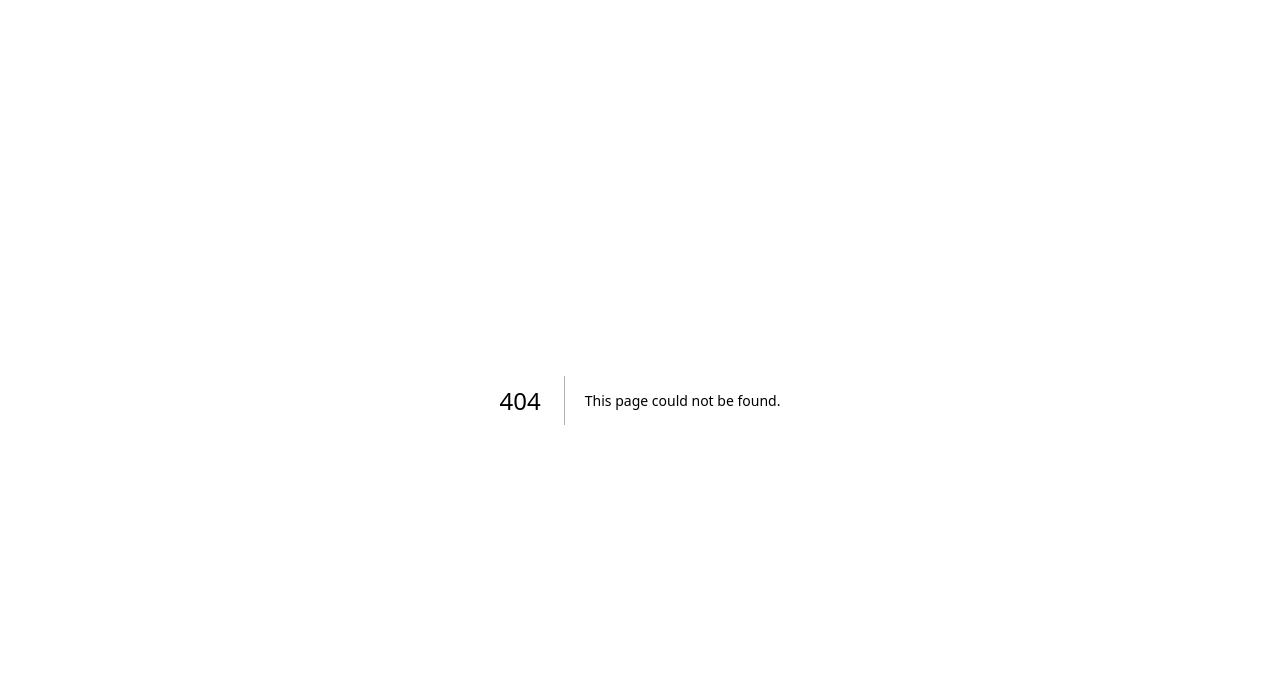
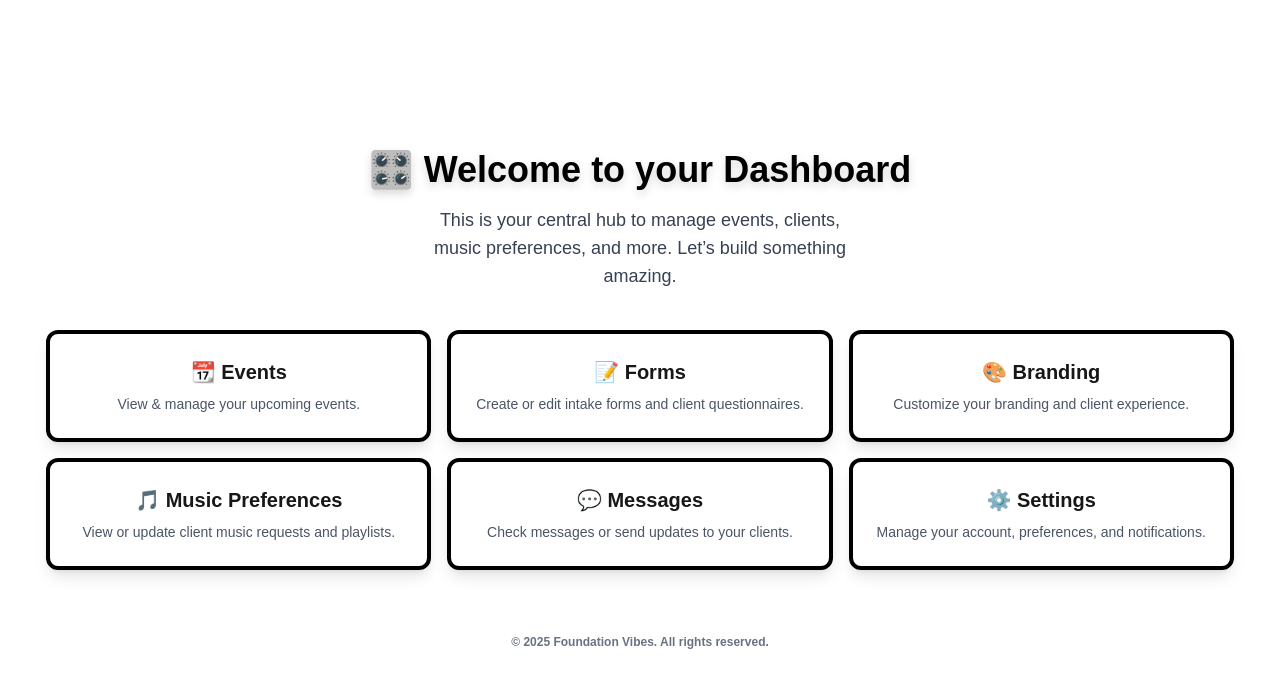
Before and after one commit to FoundationVibes/foundation-dj-app, a Next.js app: page /dashboard in a window 1280 px wide. Before the commit this address had no page. Shown: the top 688 px of the page. Built offline with nearby package versions, Linux system fonts and the light colour scheme.

Commit message:
Reinstall dashboard page layout

```diff
--- /dev/null
+++ b/src/app/dashboard/page.tsx
@@ -0,0 +1,57 @@
+"use client";
+import { useRouter } from "next/navigation";
+import { useEffect } from "react";
+
+export default function Dashboard() {
+  const router = useRouter();
+
+  useEffect(() => {
+    // Simulated auth check
+    const isLoggedIn = true;
+    if (!isLoggedIn) {
+      router.push("/");
+    }
+  }, [router]);
+
+  return (
+    <main className="min-h-screen bg-white flex flex-col justify-center items-center px-4">
+      <div className="text-center">
+        <h1 className="text-4xl font-extrabold text-black mb-4 drop-shadow-lg">
+          🎛️ Welcome to your Dashboard
+        </h1>
+        <p className="text-lg text-gray-700 max-w-md mx-auto mb-10">
+          This is your central hub to manage events, clients, music preferences, and more. Let’s build something amazing.
+        </p>
+        <div className="grid gap-4 grid-cols-1 sm:grid-cols-2 md:grid-cols-3">
+          <div className="border-4 border-black rounded-xl p-6 shadow-lg hover:bg-cyan-50 cursor-pointer">
+            <h2 className="text-xl font-bold mb-2">📆 Events</h2>
+            <p className="text-sm text-gray-600">View & manage your upcoming events.</p>
+          </div>
+          <div className="border-4 border-black rounded-xl p-6 shadow-lg hover:bg-cyan-50 cursor-pointer">
+            <h2 className="text-xl font-bold mb-2">📝 Forms</h2>
+            <p className="text-sm text-gray-600">Create or edit intake forms and client questionnaires.</p>
+          </div>
+          <div className="border-4 border-black rounded-xl p-6 shadow-lg hover:bg-cyan-50 cursor-pointer">
+            <h2 className="text-xl font-bold mb-2">🎨 Branding</h2>
+            <p className="text-sm text-gray-600">Customize your branding and client experience.</p>
+          </div>
+          <div className="border-4 border-black rounded-xl p-6 shadow-lg hover:bg-cyan-50 cursor-pointer">
+            <h2 className="text-xl font-bold mb-2">🎵 Music Preferences</h2>
+            <p className="text-sm text-gray-600">View or update client music requests and playlists.</p>
+          </div>
+          <div className="border-4 border-black rounded-xl p-6 shadow-lg hover:bg-cyan-50 cursor-pointer">
+            <h2 className="text-xl font-bold mb-2">💬 Messages</h2>
+            <p className="text-sm text-gray-600">Check messages or send updates to your clients.</p>
+          </div>
+          <div className="border-4 border-black rounded-xl p-6 shadow-lg hover:bg-cyan-50 cursor-pointer">
+            <h2 className="text-xl font-bold mb-2">⚙️ Settings</h2>
+            <p className="text-sm text-gray-600">Manage your account, preferences, and notifications.</p>
+          </div>
+        </div>
+      </div>
+      <footer className="mt-16 text-xs text-gray-500 font-semibold text-center">
+        &copy; {new Date().getFullYear()} Foundation Vibes. All rights reserved.
+      </footer>
+    </main>
+  );
+}
```
